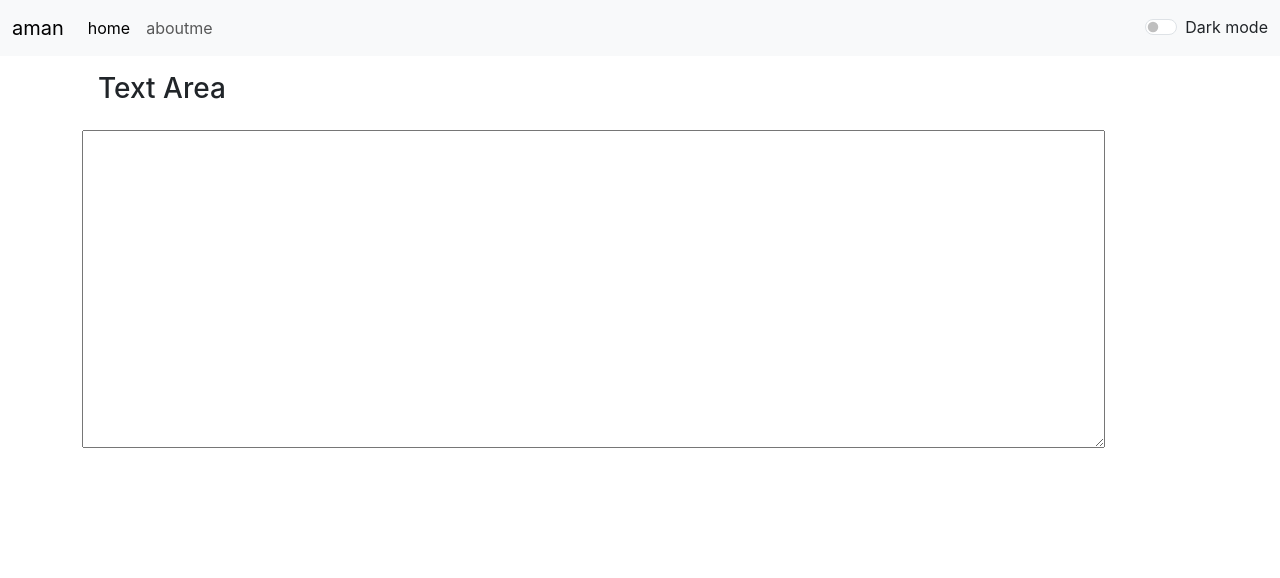
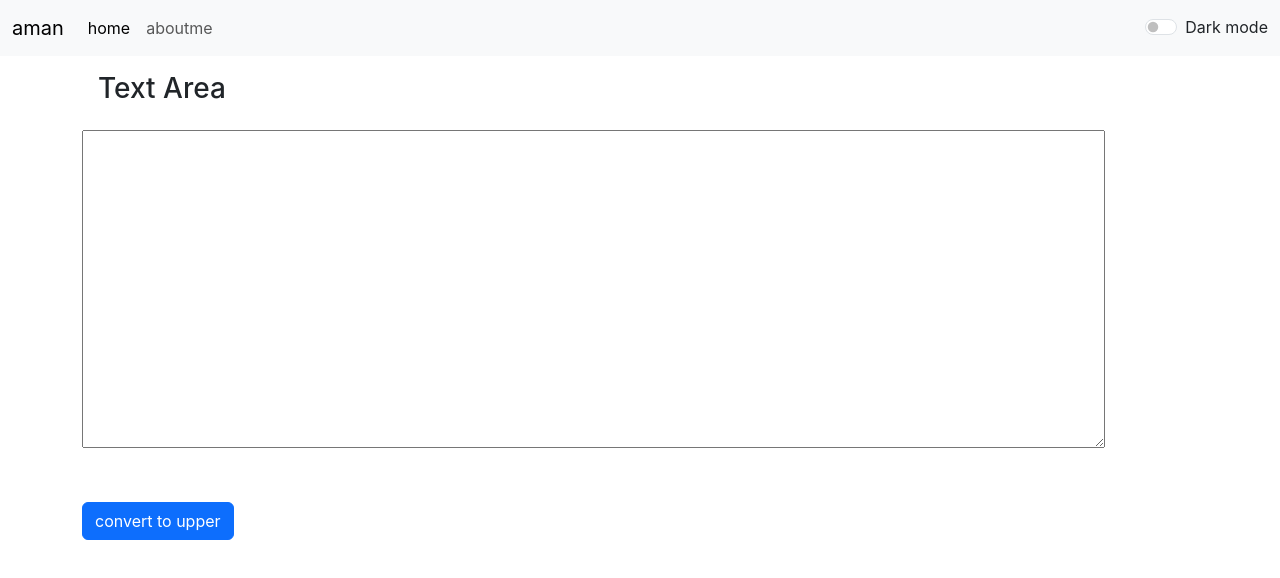
Before and after one commit to Amanrathi07/Text_bang, a React (Create React App) app: page / in a window 1280 px wide. Shown: the top 578 px of the page. Built offline with nearby package versions, Linux system fonts and the light colour scheme.

Commit message:
add button and rearanging it

```diff
--- a/src/container/Textbox.js
+++ b/src/container/Textbox.js
@@ -9,7 +9,9 @@ export default function Textbox() {
     <h3 className="p-3">Text Area</h3>
     <textarea className="col-sm-11" rows="13" ></textarea>
 
-
+  <div>
+    <button onClick={()=>{console.log("btn was clicked");}} className="mt-5 btn btn-primary ">convert to upper</button>
+  </div>
 
   </div>
 
```
